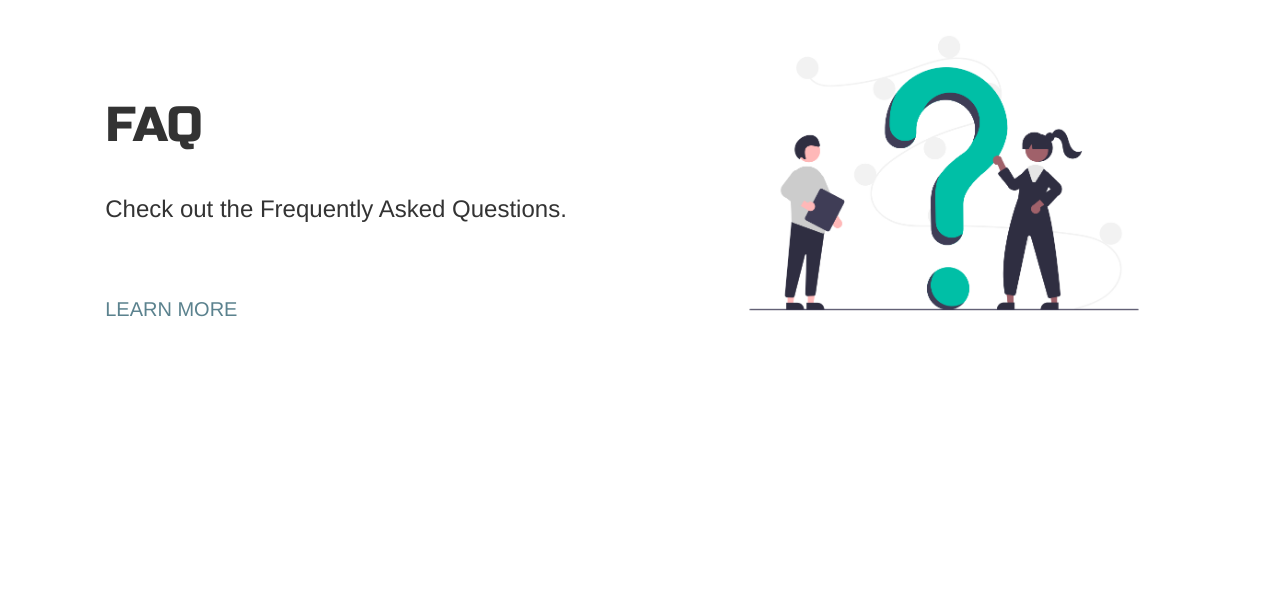
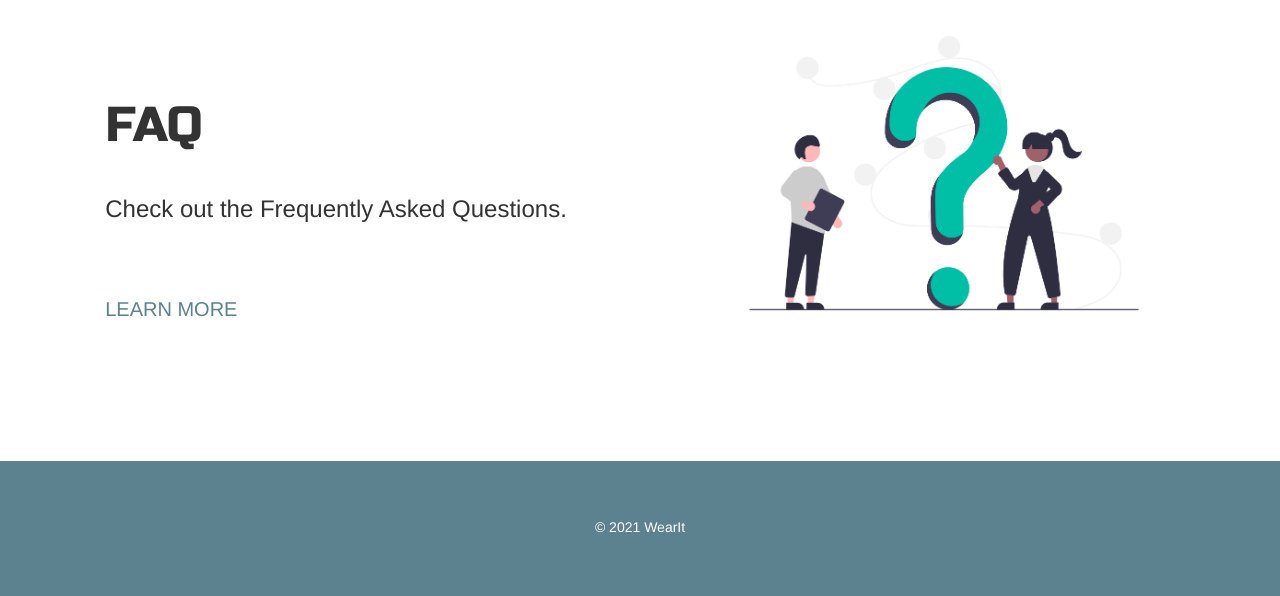
Before and after one commit to naufalhadisy/WearIt_ClothesDonationWebApp, a PHP site: page /index.php in a window 1280 px wide. Shown: the part 2355-2951 px from the top of the page. Before the commit the page ends 2672 px from the top, so only its background shows below. Run offline with PHP 8.4, Linux system fonts and the light colour scheme; some libraries are stand-ins or nearby versions.

Commit message:
Update page_footer.php

```diff
--- a/php/page_footer.php
+++ b/php/page_footer.php
@@ -1,5 +1,14 @@
+<section class="footer">
+        <div class="main-container">
+            <div class="copyright">
+                <p>© 2021 WearIt</p>
+            </div>
+        </div>
+    </section>
 
-<script src="../js/script.js"></script>
-<script src="https://code.jquery.com/jquery-3.2.1.slim.min.js" integrity="sha384-KJ3o2DKtIkvYIK3UENzmM7KCkRr/rE9/Qpg6aAZGJwFDMVNA/GpGFF93hXpG5KkN" crossorigin="anonymous"></script>
-<script src="https://cdnjs.cloudflare.com/ajax/libs/popper.js/1.12.9/umd/popper.min.js" integrity="sha384-ApNbgh9B+Y1QKtv3Rn7W3mgPxhU9K/ScQsAP7hUibX39j7fakFPskvXusvfa0b4Q" crossorigin="anonymous"></script>
-<script src="https://maxcdn.bootstrapcdn.com/bootstrap/4.0.0/js/bootstrap.min.js" integrity="sha384-JZR6Spejh4U02d8jOt6vLEHfe/JQGiRRSQQxSfFWpi1MquVdAyjUar5+76PVCmYl" crossorigin="anonymous"></script>
+    <script src="../js/script.js"></script>
+    <script src="https://code.jquery.com/jquery-3.2.1.slim.min.js" integrity="sha384-KJ3o2DKtIkvYIK3UENzmM7KCkRr/rE9/Qpg6aAZGJwFDMVNA/GpGFF93hXpG5KkN" crossorigin="anonymous"></script>
+    <script src="https://cdnjs.cloudflare.com/ajax/libs/popper.js/1.12.9/umd/popper.min.js" integrity="sha384-ApNbgh9B+Y1QKtv3Rn7W3mgPxhU9K/ScQsAP7hUibX39j7fakFPskvXusvfa0b4Q" crossorigin="anonymous"></script>
+    <script src="https://maxcdn.bootstrapcdn.com/bootstrap/4.0.0/js/bootstrap.min.js" integrity="sha384-JZR6Spejh4U02d8jOt6vLEHfe/JQGiRRSQQxSfFWpi1MquVdAyjUar5+76PVCmYl" crossorigin="anonymous"></script>
+</body>
+</html>
```
